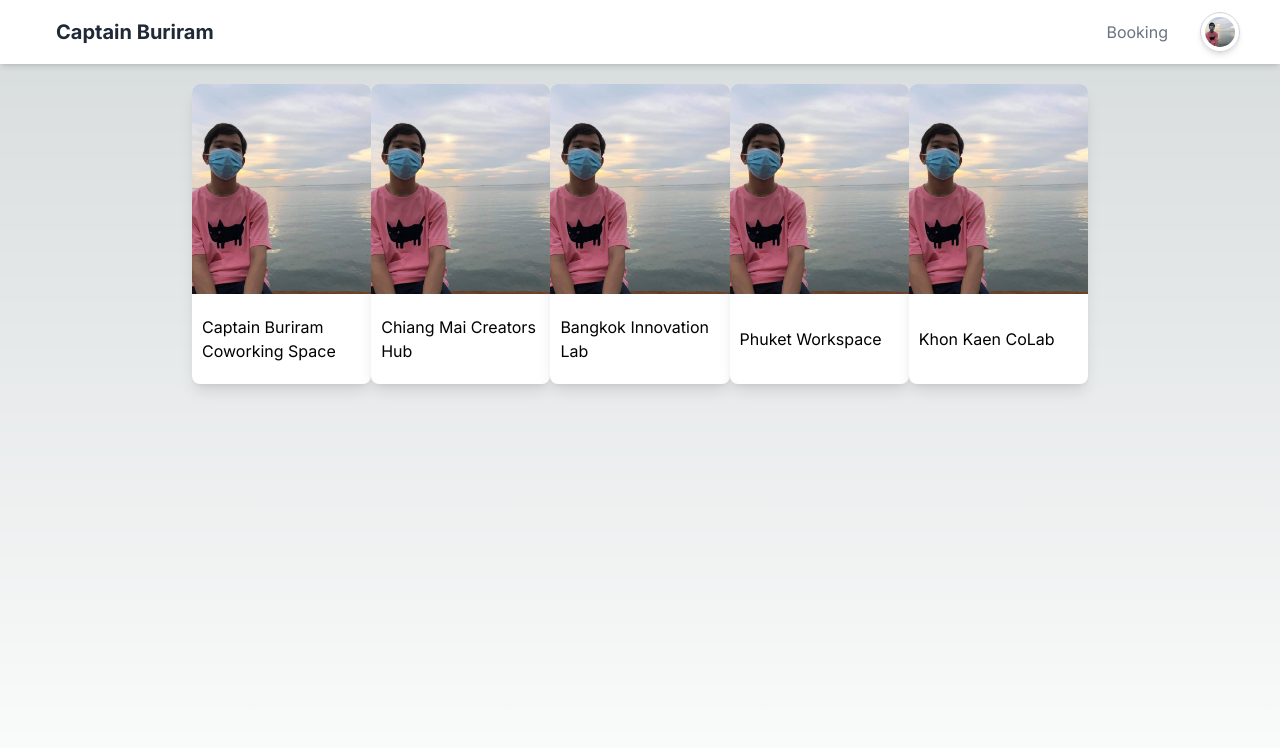
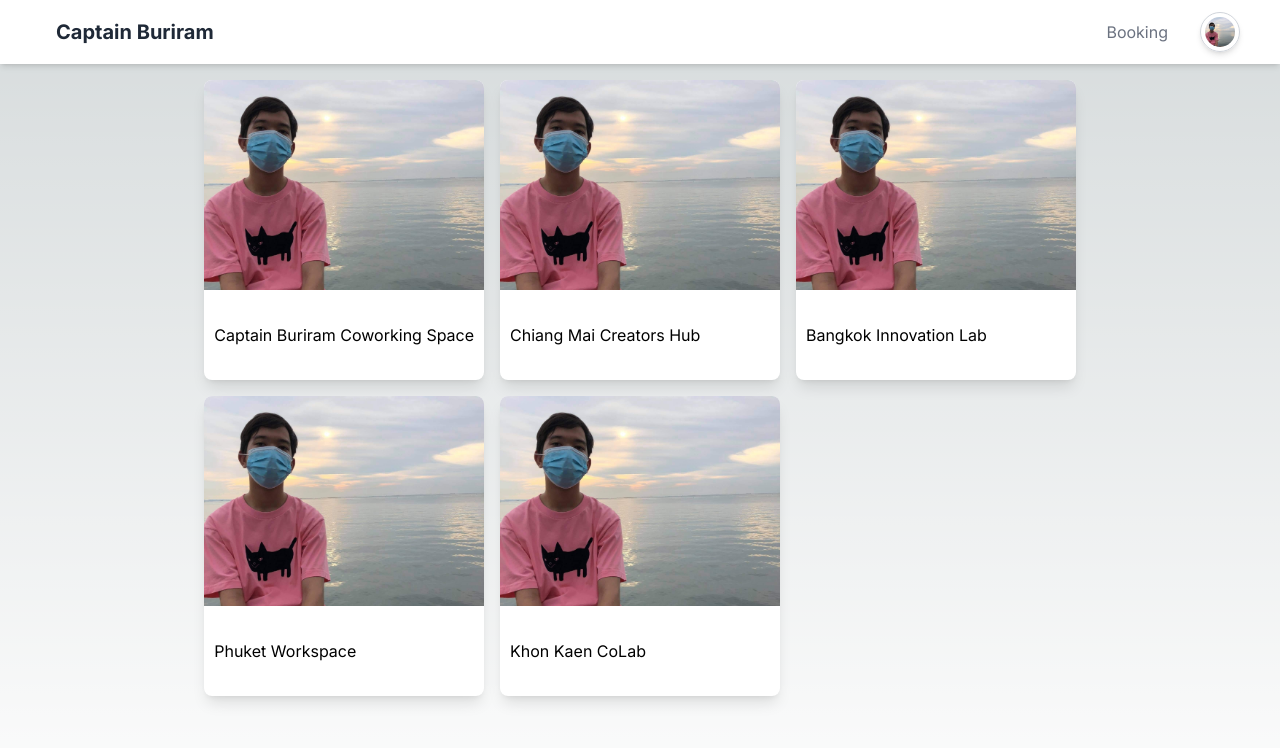
Before and after one commit to naphattar/CoworkingSpaceReservation, a Next.js app: page /coworkingspace in a window 1280 px wide. Shown: the top 748 px of the page. Built offline with nearby package versions, Linux system fonts and the light colour scheme.

Commit message:
Update CoworkingspaceCatalog.tsx

```diff
--- a/src/app/(coworkinginfo)/coworkingspace/components/CoworkingspaceCatalog.tsx
+++ b/src/app/(coworkinginfo)/coworkingspace/components/CoworkingspaceCatalog.tsx
@@ -1,20 +1,21 @@
 import Link from "next/link";
-import styles from '@/app/page.module.css';
 import Card from "@/components/Card/Card";
 import { mockCoworkingSpace } from "@/constants/constant";
 
-
-export default async function CoworkingspaceCatalog(){
+export default function CoworkingspaceCatalog() {
     return (
-        <div className={styles.cardcontainer}>
+        <div className="grid grid-cols-1 sm:grid-cols-2 lg:grid-cols-3 gap-4 p-4">
             {mockCoworkingSpace.map((coworkingspace) => (
-                <Link href={`/coworkingspace/${coworkingspace.id}`} className="w-1/5" >
+                <Link
+                    href={`/coworkingspace/${coworkingspace.id}`}
+                    key={coworkingspace.id}
+                    className="transform transition-transform duration-300 hover:scale-105"
+                >
                     <Card
-                        key={coworkingspace.id}
                         hid={coworkingspace.id}
                         coworkingspaceName={coworkingspace.name}
                         imgSrc={coworkingspace.picture}
-                        />
+                    />
                 </Link>
             ))}
         </div>
```
